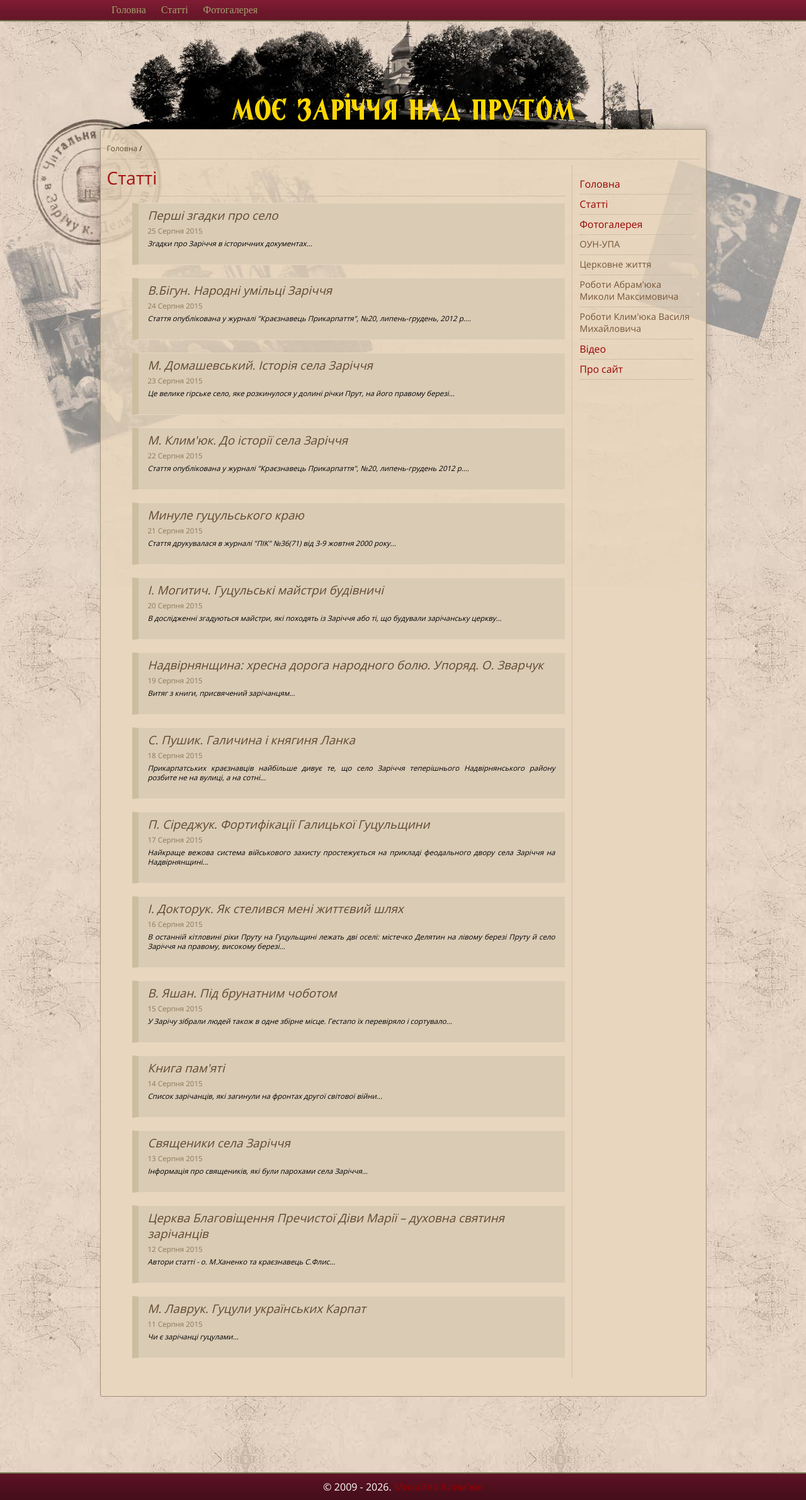
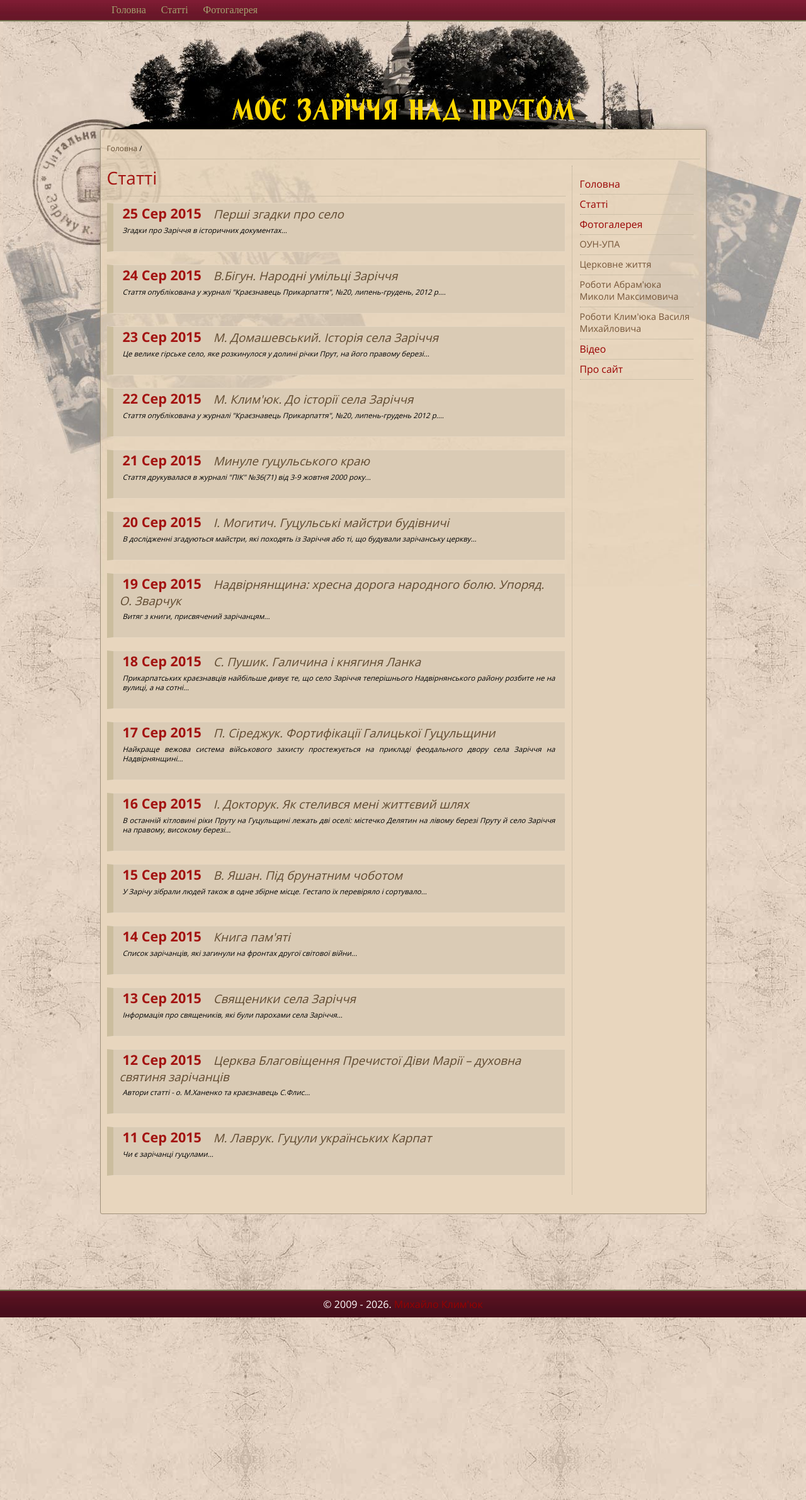
Before and after one commit to zarichchya/zarichchya.github.io, a Jekyll site: the page built from articles/index.html, in a window 1280 px wide. Shown: the whole page at 63% size. Built offline with Jekyll 4.4.1, drawn with Linux system fonts in a browser that asks for light colours.

Commit message:
Redesign article list rows: bold date first, then title, then description
Date now leads each row in a short "25 Сер 2015" form, bold and large so
it reads as the primary sort cue, with the title following on the same
line and the description dropping to the line below. Scoped the layout
tweaks to a new .article-list class so gallery's shared .catalog styling
is untouched.

```diff
--- a/articles/index.html
+++ b/articles/index.html
@@ -5,15 +5,16 @@ permalink: /articles/
 description: "Всі статті про село Заріччя над Прутом."
 ---
 {%- assign posts = site.posts | sort: "date" | reverse %}
-{%- assign months = "Січня,Лютого,Березня,Квітня,Травня,Червня,Липня,Серпня,Вересня,Жовтня,Листопада,Грудня" | split: "," %}
+{%- assign months = "Січ,Лют,Бер,Кві,Тра,Чер,Лип,Сер,Вер,Жов,Лис,Гру" | split: "," %}
 <div id="main">
 	<h1>Статті</h1>
 	<div class="catalog">
-		<ul>
+		<ul class="article-list">
 		{%- for post in posts %}
 			{%- assign month_index = post.date | date: "%-m" | minus: 1 %}
-			<li><a href="{{ post.url }}">{{ post.title }}</a>
+			<li>
 				<span class="date">{{ post.date | date: "%-d" }} {{ months[month_index] }} {{ post.date | date: "%Y" }}</span>
+				<a href="{{ post.url }}">{{ post.title }}</a>
 				<div class="text">
 					{{ post.description }}...
 				</div>
--- a/css/template.css
+++ b/css/template.css
@@ -382,12 +382,19 @@ ul.bread a:hover {
 .catalog ul a:hover {
   border: none;
 }
-.catalog ul li .date {
-  display: block;
+.catalog ul.article-list {
+  margin-left: 0;
+}
+.article-list li a {
+  display: inline;
+}
+.article-list li .date {
+  display: inline;
   font-style: normal;
-  font-size: 80%;
-  color: #8a7857;
-  padding: 0 5px;
+  font-weight: bold;
+  font-size: 150%;
+  color: #a31311;
+  padding: 0 10px 0 5px;
 }
 .catalog a {
   padding: 1px;
```
